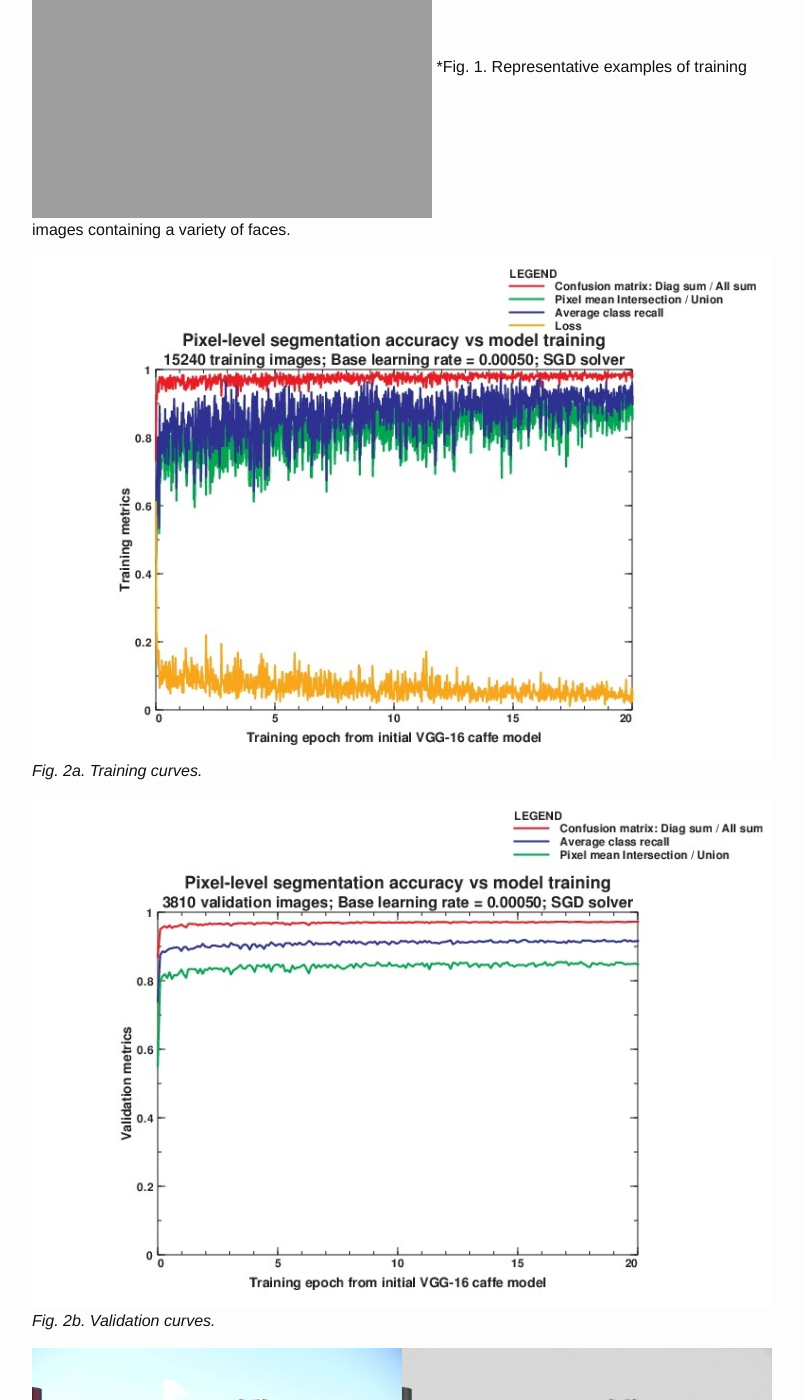
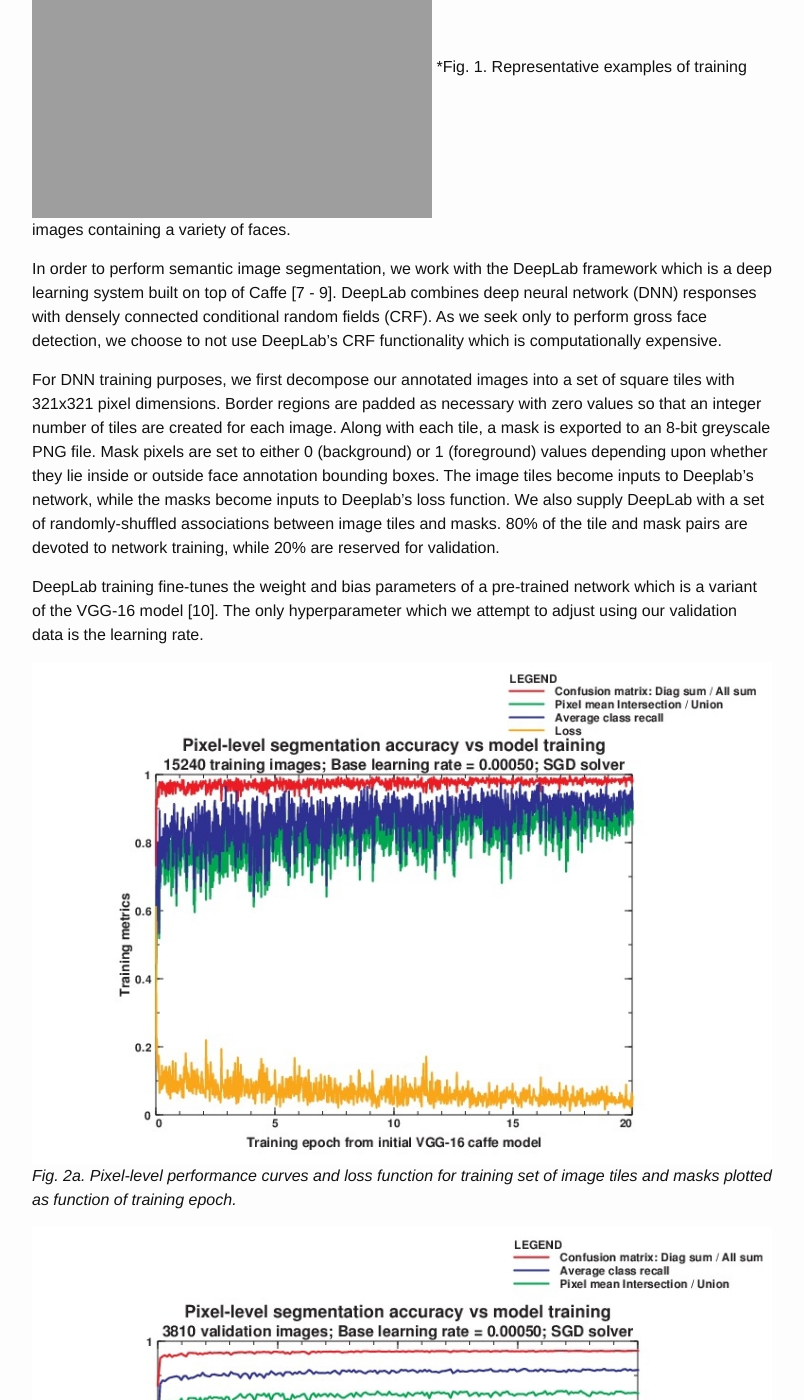
Before and after one commit to PeterCho/blog, a Jekyll site: the page built from _posts/2016-01-10-cvml.markdown, in a window 1280 px wide and 1400 px high, scrolled down 1032 px. Shown: the whole window, without its empty margins (238-1042 px from the left). Built offline with Jekyll 4.4.1, drawn with Linux system fonts in a browser that asks for light colours; some of the changed text lies outside the part shown.

Commit message:
Updated faces post

```diff
--- a/_posts/2016-01-10-cvml.markdown
+++ b/_posts/2016-01-10-cvml.markdown
@@ -50,15 +50,42 @@ illustrated in fig 1.
 *Fig. 1.  Representative examples of training images containing a variety
 of faces.
 
+In order to perform semantic image segmentation, we work with the DeepLab
+framework which is a deep learning system built on top of Caffe [7 - 9].
+DeepLab combines deep neural network (DNN) responses with densely connected
+conditional random fields (CRF).  As we seek only to perform gross face
+detection, we choose to not use DeepLab's CRF functionality which is
+computationally expensive.
+
+For DNN training purposes, we first decompose our annotated images into a
+set of square tiles with 321x321 pixel dimensions.  Border regions are
+padded as necessary with zero values so that an integer number of tiles are
+created for each image.  Along with each tile, a mask is exported to an
+8-bit greyscale PNG file.  Mask pixels are set to either 0 (background) or
+1 (foreground) values depending upon whether they lie inside or outside
+face annotation bounding boxes.  The image tiles become inputs to Deeplab's
+network, while the masks become inputs to Deeplab's loss function.  We also
+supply DeepLab with a set of randomly-shuffled associations between image
+tiles and masks.  80% of the tile and mask pairs are devoted to network
+training, while 20% are reserved for validation.
+
+DeepLab training fine-tunes the weight and bias parameters of a pre-trained
+network which is a variant of the VGG-16 model [10].  The only
+hyperparameter which we attempt to adjust using our validation data is the
+learning rate.
+
 
 
 
 ![Faces]({{ site.url }}/blog/images/face_segmentation/training/training_performance.jpg)
-*Fig. 2a.  Training curves.*
+*Fig. 2a.  Pixel-level performance curves and loss function for training set of image tiles and masks
+plotted as function of training epoch.*
 
 
 ![Faces]({{ site.url }}/blog/images/face_segmentation/training/validation_performance.jpg)
-*Fig. 2b.  Validation curves.*
+*Fig. 2b.  Pixel-level performance curves for validation set of image tiles and masks
+plotted as function of training epoch.*
+
 
 ![Faces]({{ site.url }}/blog/images/face_segmentation/good_easy/four_men_standing_montage.jpg)
 *Fig. 3a.  Face segmentation results.*
@@ -103,6 +130,15 @@ and future*,  Computer Vision and Image Understanding  (2015).
 
 6. D. King, *dlib C++ library*, http://dlib.net/ml.html.
 
-2. L.-C. Chen, G. Papandreou, I Kokkinos, K. Murphy and A. L. Yuille,
+7. L.-C. Chen, G. Papandreou, I Kokkinos, K. Murphy and A. L. Yuille,
 *Semantic image segmentation with deep convolutional nets and fully
 connected CRFs*, http://arxiv.org/abs/1412.7062, 2015.
+
+8.  G. Papandreou, L.-C. Chen, K. Murphy and A. L. Yuille,
+*Weakly and semi-supervised learning of a DCNN for semantic image
+segmentation*, http://arxiv.org/1502.02734, 2015.
+
+9.  See https://bitbucket.org/deeplab/deeplab-public/
+
+10.  K. Simonyan and A. Zisserman, *Very Deep Convolutional Networks for
+Large-Scale Image Recognition*, arXiv: 1409.1556, 2015.
```
